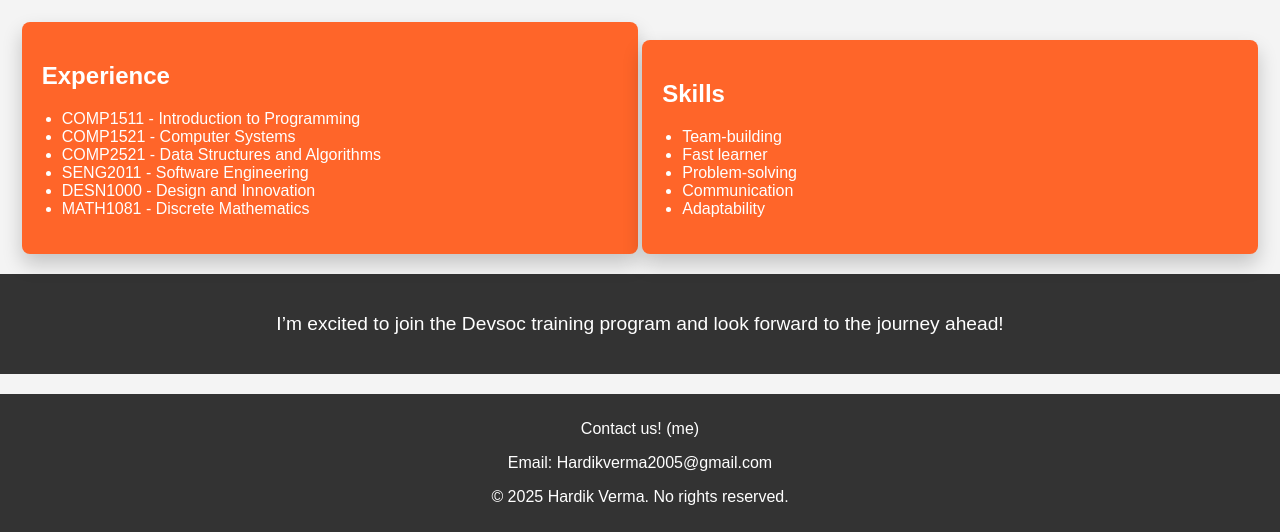
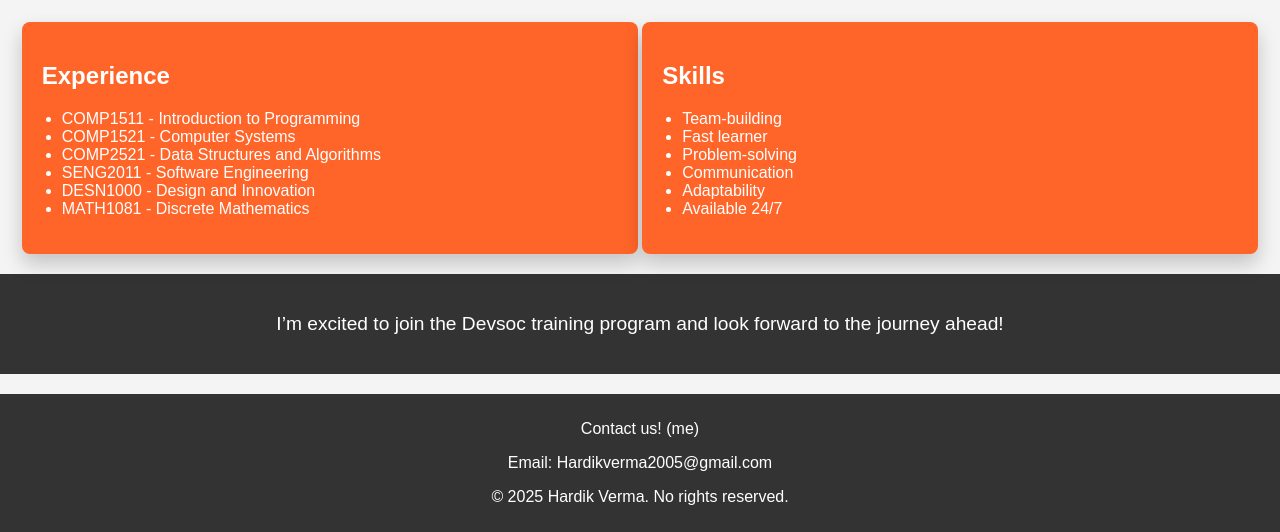
Before and after one commit to Hardik-V/Devsoc-trainee, a plain HTML site: page index.html in a window 1280 px wide. Shown: the part 1595-2127 px from the top of the page. Drawn offline with Linux system fonts and the light colour scheme.

Commit message:
Update index.html

```diff
--- a/index.html
+++ b/index.html
@@ -75,6 +75,7 @@
             <li>Problem-solving</li>
             <li>Communication</li>
             <li>Adaptability</li>
+            <li>Available 24/7</li>
         </ul>
     </section>
 
```
